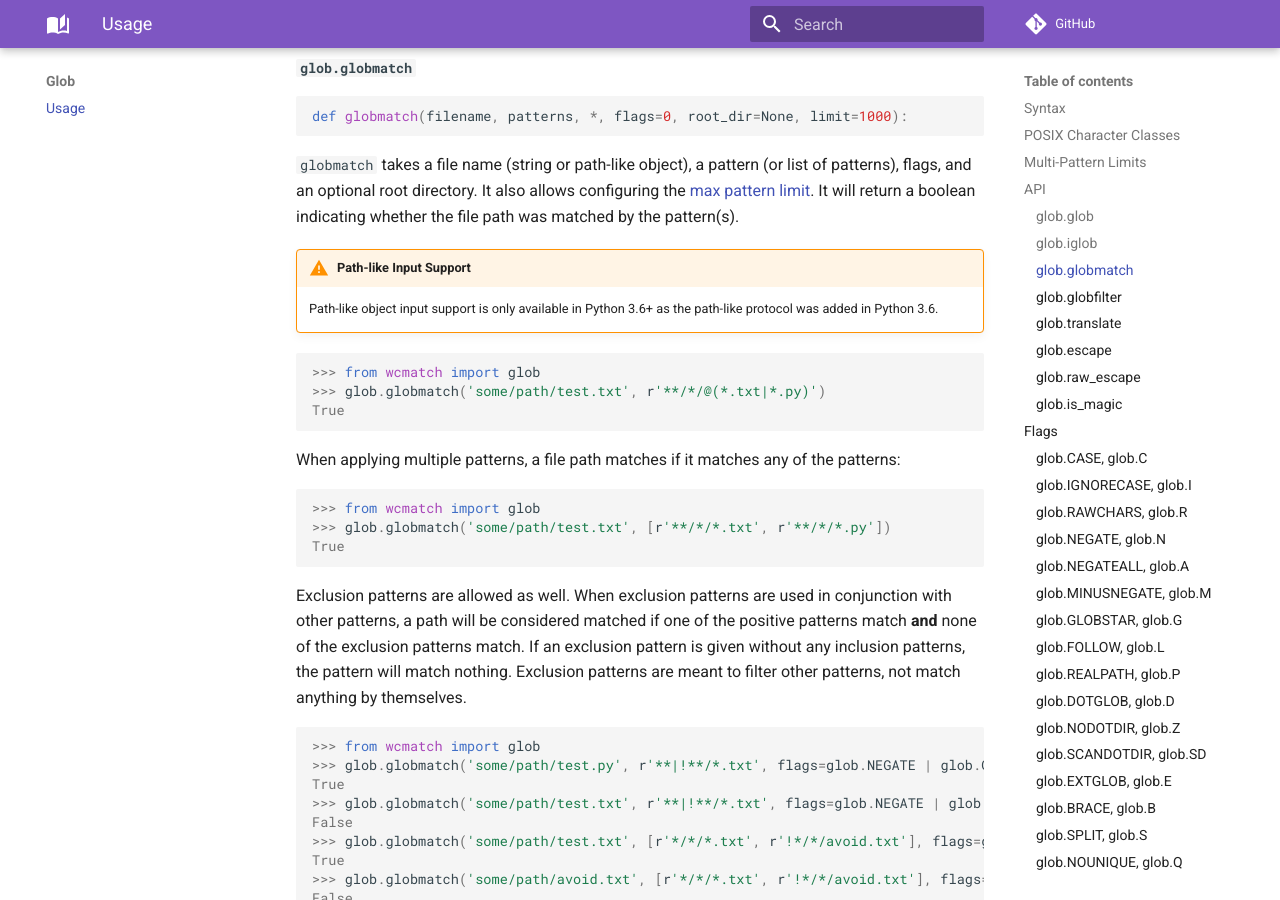
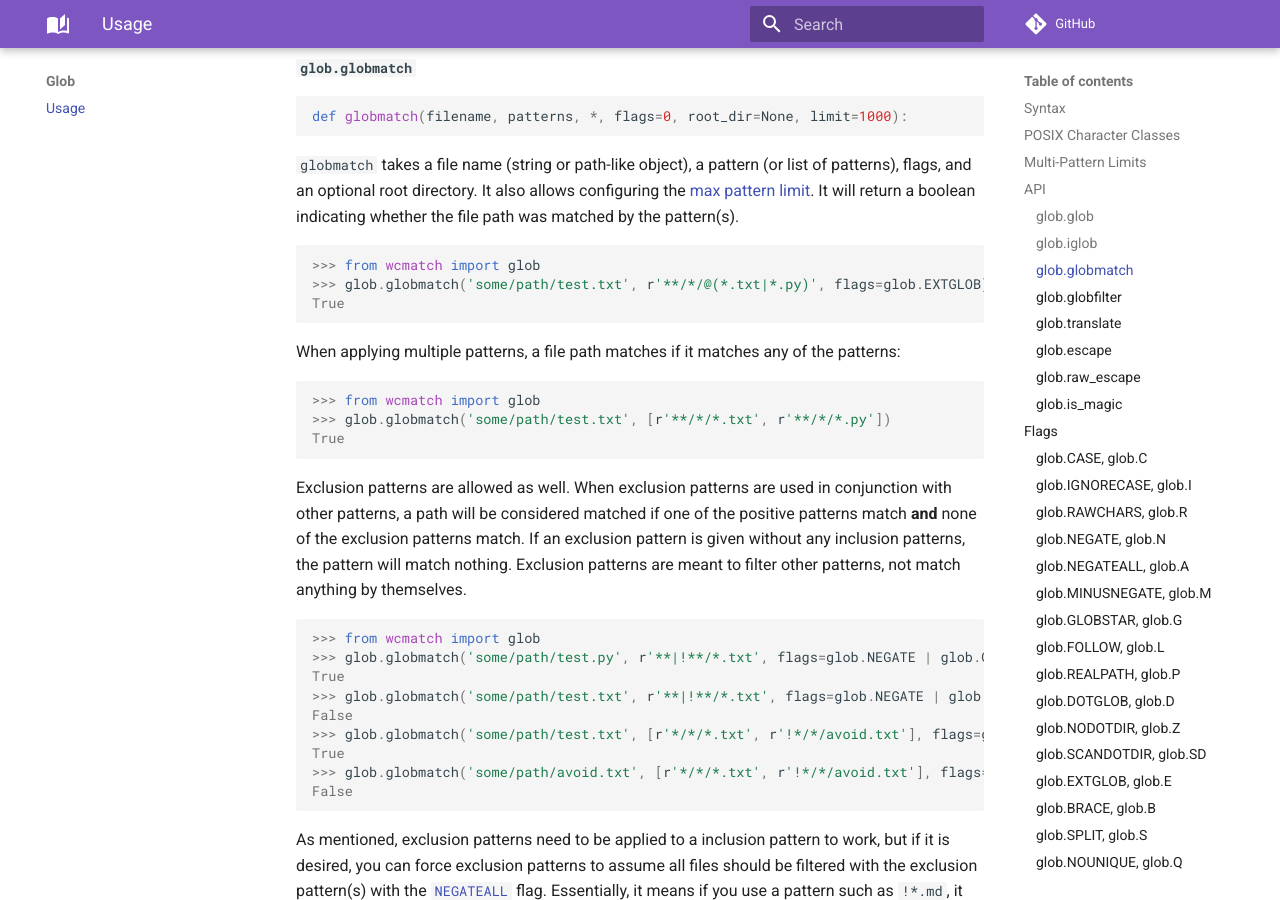
Before and after one commit to facelessuser/wcmatch, an MkDocs documentation site: the page built from docs/src/markdown/glob.md, in a window 1280 px wide and 900 px high, scrolled down 8034 px. Built offline with MkDocs 1.6.1 and Material for MkDocs 9.7.7, drawn with Linux system fonts in a browser that asks for light colours; emoji names are drawn with the system emoji font; comment, search, counter and statistics services are not loaded.

Commit message:
Fix some documentation issues

````diff
--- a/docs/src/markdown/glob.md
+++ b/docs/src/markdown/glob.md
@@ -309,12 +309,9 @@
 directory.  It also allows configuring the [max pattern limit](#multi-pattern-limits). It will return a boolean
 indicating whether the file path was matched by the pattern(s).
 
-!!! warning "Path-like Input Support"
-    Path-like object input support is only available in Python 3.6+ as the path-like protocol was added in Python 3.6.
-
 ```pycon3
 >>> from wcmatch import glob
->>> glob.globmatch('some/path/test.txt', r'**/*/@(*.txt|*.py)')
+>>> glob.globmatch('some/path/test.txt', r'**/*/@(*.txt|*.py)', flags=glob.EXTGLOB)
 True
 ```
 
````
Also changed, not shown: docs/src/markdown/fnmatch.md (+1 -1 lines).
